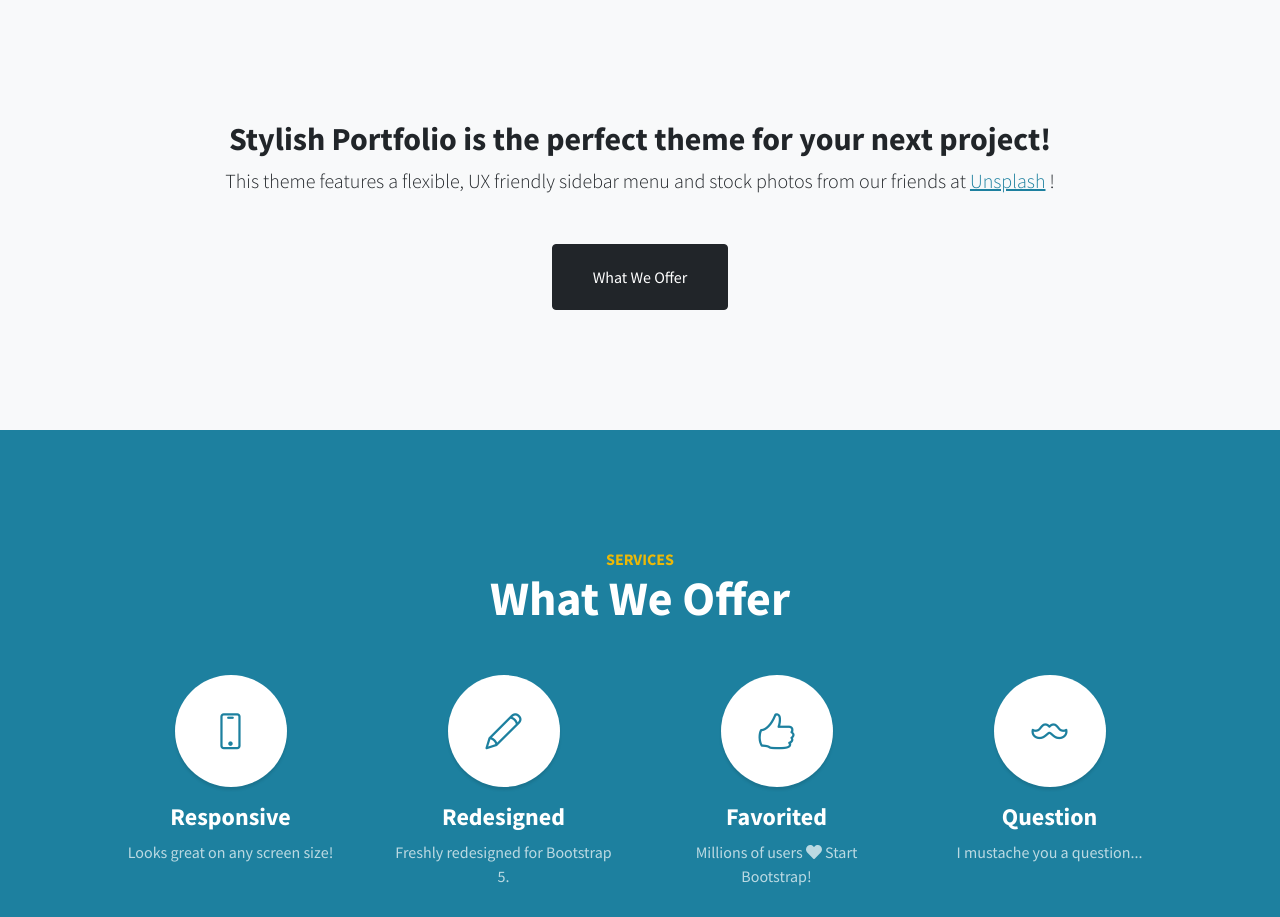
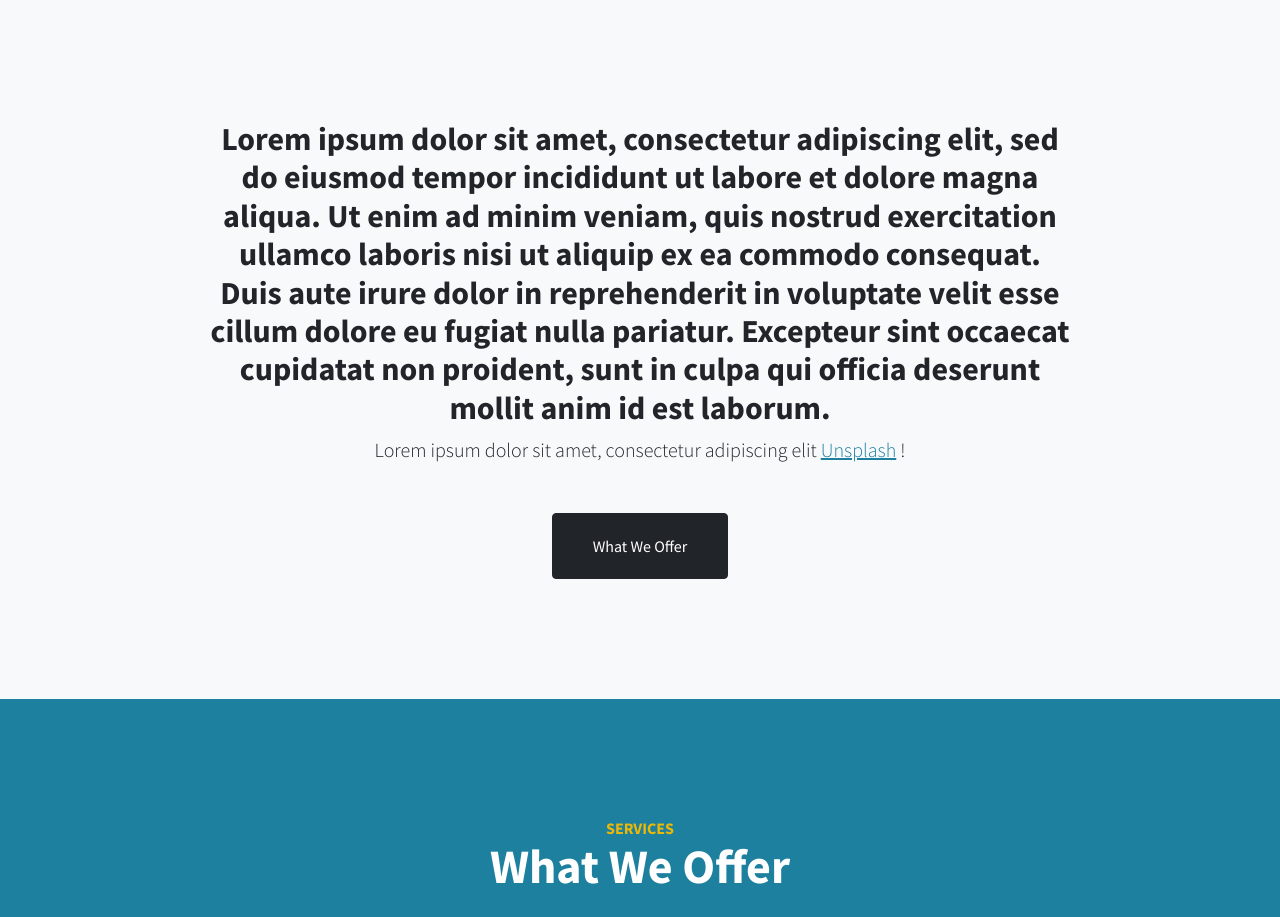
Before and after one commit to jessicargomez/jessicargomez.github.io, a plain HTML site: page index.html in a window 1280 px wide. Shown: the part 800-1717 px from the top of the page. Drawn offline with nearby package versions, Linux system fonts and the light colour scheme.

Commit message:
- new update for myPortfolio

```diff
--- a/index.html
+++ b/index.html
@@ -43,9 +43,9 @@
             <div class="container px-4 px-lg-5 text-center">
                 <div class="row gx-4 gx-lg-5 justify-content-center">
                     <div class="col-lg-10">
-                        <h2>Stylish Portfolio is the perfect theme for your next project!</h2>
+                        <h2>Lorem ipsum dolor sit amet, consectetur adipiscing elit, sed do eiusmod tempor incididunt ut labore et dolore magna aliqua. Ut enim ad minim veniam, quis nostrud exercitation ullamco laboris nisi ut aliquip ex ea commodo consequat. Duis aute irure dolor in reprehenderit in voluptate velit esse cillum dolore eu fugiat nulla pariatur. Excepteur sint occaecat cupidatat non proident, sunt in culpa qui officia deserunt mollit anim id est laborum.</h2>
                         <p class="lead mb-5">
-                            This theme features a flexible, UX friendly sidebar menu and stock photos from our friends at
+                            Lorem ipsum dolor sit amet, consectetur adipiscing elit
                             <a href="https://unsplash.com/">Unsplash</a>
                             !
                         </p>
```
